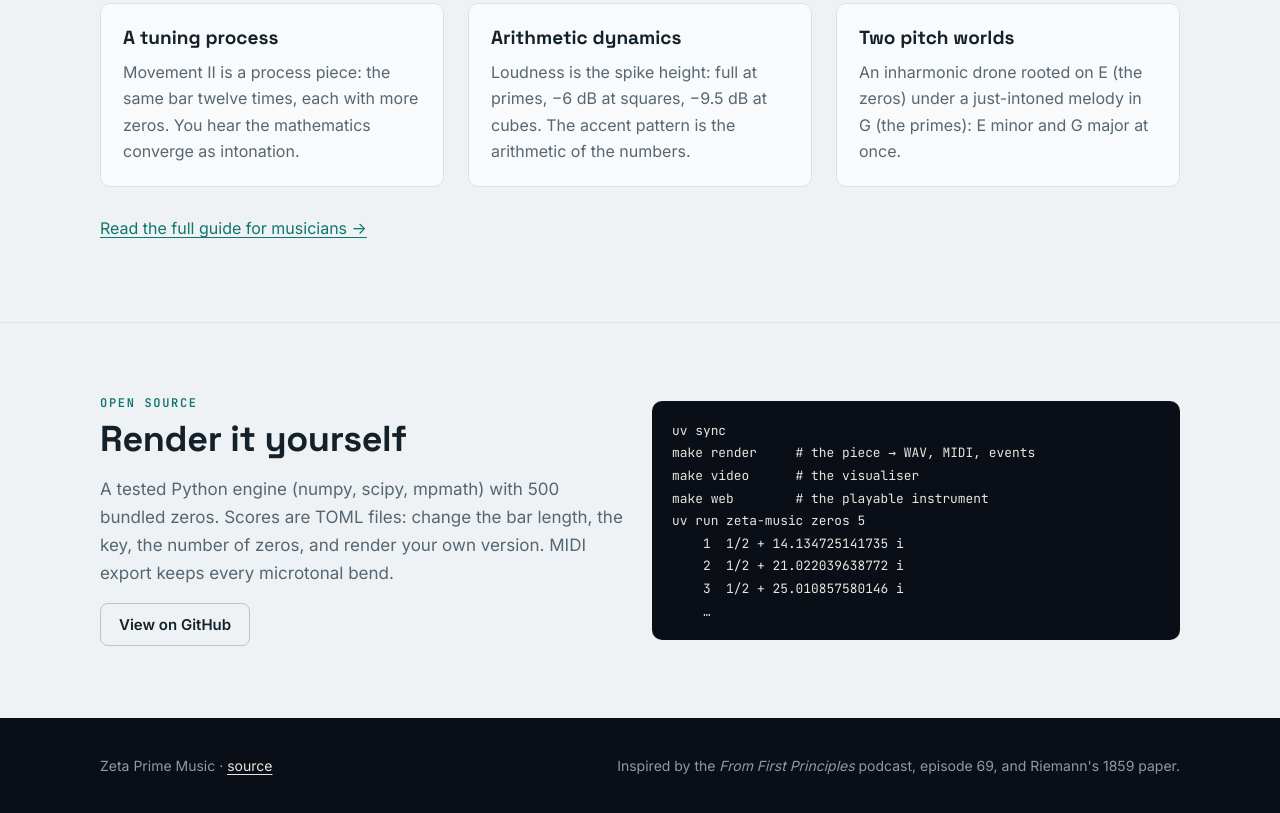
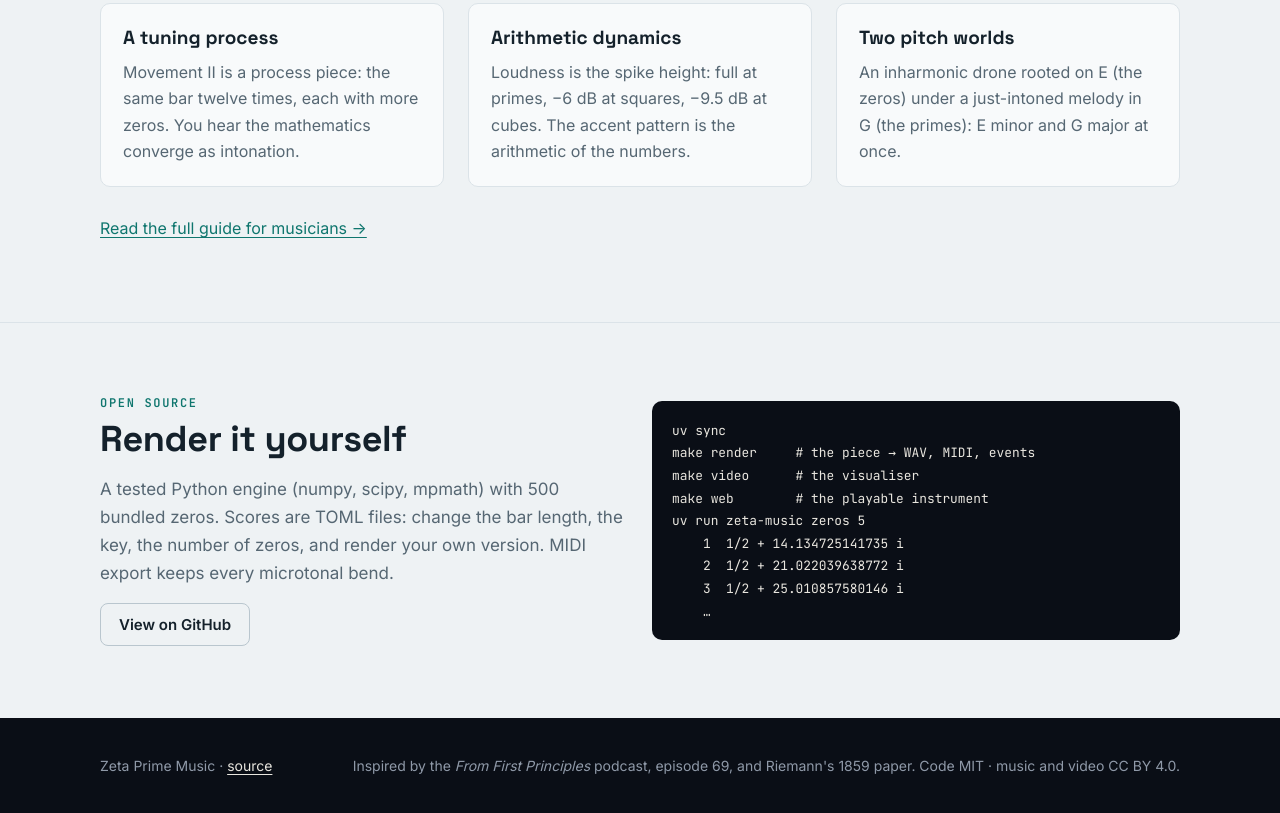
Before and after one commit to joe-carr-data/zeta-prime-music, a plain HTML site: page docs/index.html in a window 1280 px wide. Shown: the part 2778-3591 px from the top of the page. Drawn offline with Linux system fonts and the light colour scheme.

Commit message:
license: MIT for code, CC BY 4.0 for music, video and figures

```diff
--- a/docs/index.html
+++ b/docs/index.html
@@ -133,7 +133,7 @@ uv run zeta-music zeros 5
 <footer>
   <div class="wrap">
     <span>Zeta Prime Music · <a href="https://github.com/joe-carr-data/zeta-prime-music">source</a></span>
-    <span>Inspired by the <i>From First Principles</i> podcast, episode 69, and Riemann's 1859 paper.</span>
+    <span>Inspired by the <i>From First Principles</i> podcast, episode 69, and Riemann's 1859 paper. Code MIT · music and video CC BY 4.0.</span>
   </div>
 </footer>
 
```
Also changed, not shown: 4 other files.
